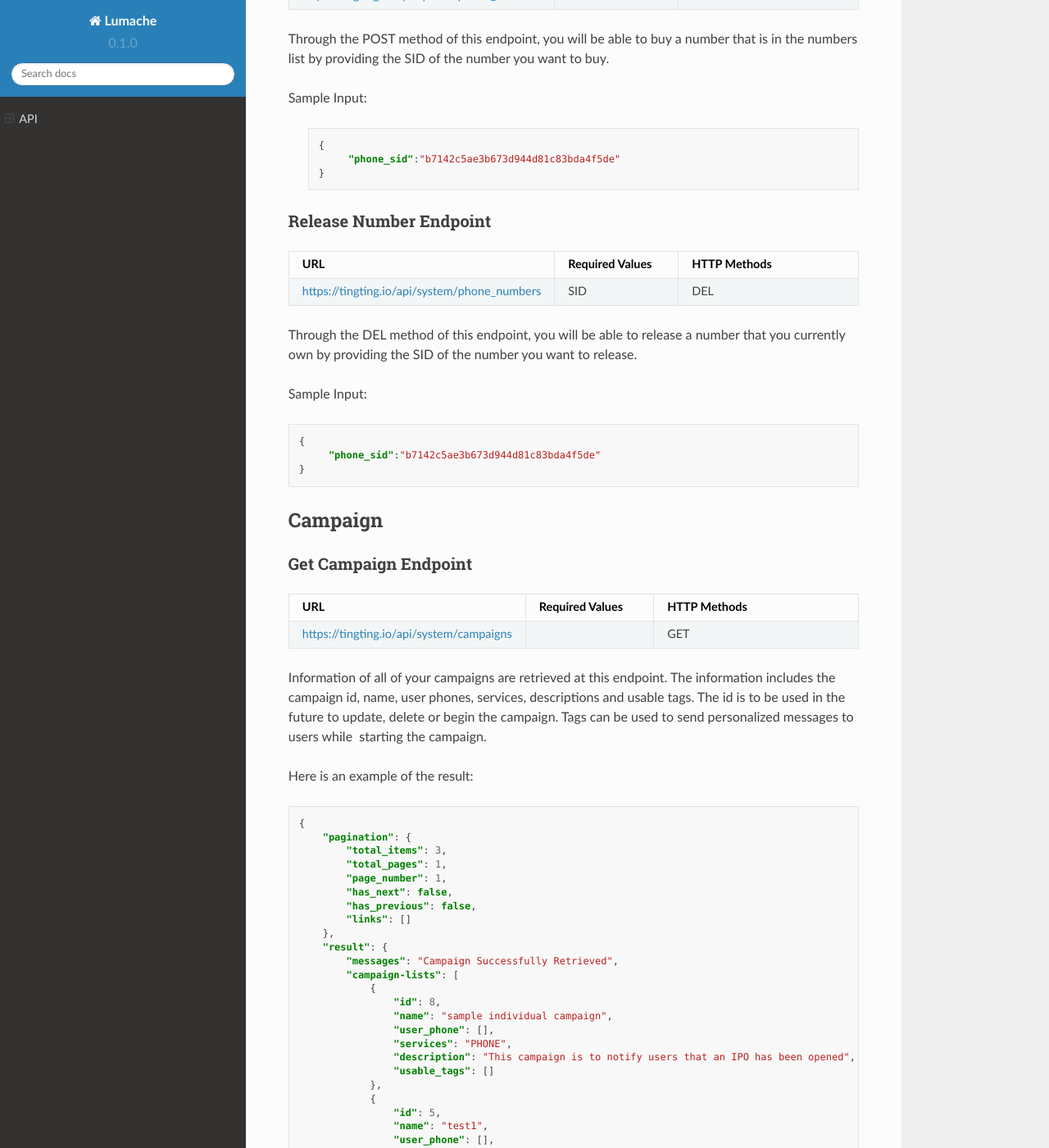
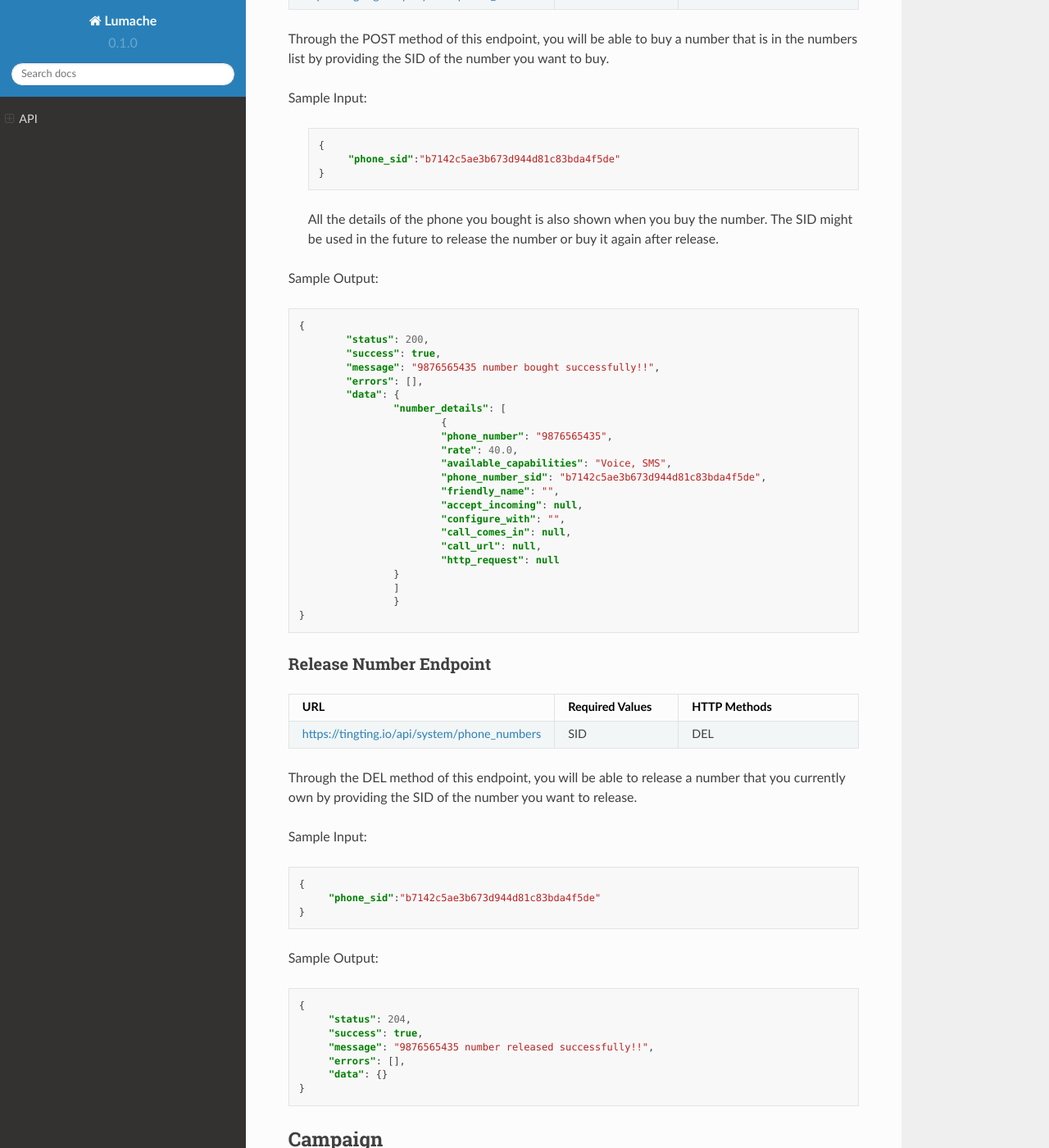
Before and after one commit to anjelikaprixa/TingTing, a Sphinx documentation site: the page built from docs/source/api.rst, in a window 1280 px wide and 1400 px high, scrolled down 4067 px. Shown: the whole window at 82% size. Built offline with Sphinx 7.4.7 and the Read the Docs theme 2.0.0, drawn with Linux system fonts in a browser that asks for light colours; some of the changed text lies outside the part shown.

Commit message:
Update api.rst

```diff
--- a/docs/source/api.rst
+++ b/docs/source/api.rst
@@ -252,6 +252,36 @@
 	"phone_sid":"b7142c5ae3b673d944d81c83bda4f5de"
    }
 
+ All the details of the phone you bought is also shown when you buy the number. The SID might be used in the future to release the number or buy it again after release.
+
+Sample Output:
+
+.. code-block:: json
+
+	{
+		"status": 200,
+    		"success": true,
+    		"message": "9876565435 number bought successfully!!",
+    		"errors": [],
+    		"data": {
+        		"number_details": [
+				{
+            			"phone_number": "9876565435",
+				"rate": 40.0,
+				"available_capabilities": "Voice, SMS",
+				"phone_number_sid": "b7142c5ae3b673d944d81c83bda4f5de",
+				"friendly_name": "",
+				"accept_incoming": null,
+				"configure_with": "",
+				"call_comes_in": null,
+				"call_url": null,
+				"http_request": null
+        		}
+			]
+			}
+    	}
+
+
 Release Number Endpoint
 ~~~~~~~~~~~~~~~~~~~~
 
@@ -277,6 +307,18 @@
 	"phone_sid":"b7142c5ae3b673d944d81c83bda4f5de"
    }
 
+Sample Output:
+
+.. code-block:: json
+
+   {
+	"status": 204,
+    	"success": true,
+ 	"message": "9876565435 number released successfully!!",
+ 	"errors": [],
+    	"data": {}
+   }
+
 Campaign
 --------
 
@@ -297,6 +339,7 @@
 Information of all of your campaigns are retrieved at this endpoint. The information includes the campaign id, name, user phones, services, descriptions and usable tags. The id is to be used in the future to update, delete or begin the campaign. Tags can be used to send personalized messages to users while  starting the campaign.
 
 Here is an example of the result:
+The campaign ID is used to edit, delete, run and perform other campaign activities.
 
 .. code-block:: json
 
@@ -393,6 +436,27 @@
        "description": "This campaign is to notify users that an IPO has been opened"
    }
 
+Sample Output:
+
+.. code-block:: json
+
+	{
+		"status": 201,
+    		"success": true,
+    		"message": "Campaign Created Successfully",
+    		"errors": [],
+    		"data": {
+        		"details": [
+				{
+            			"id": 15,
+            			"name": "new campaign name",
+            			"user_phone": [],
+            			"services": "SMS",
+            			"description": "This campaign is to notify users that and IPO has been opened"
+        		}
+			]
+			}
+    	}
 
 Update Campaign Endpoint
 ~~~~~~~~~~~~~~~~~~~~~~
@@ -426,6 +490,29 @@
 
 Note that the <campaign_id> in the URL should be replaced with the ID of the campaign you want to update.
 
+Sample Output:
+
+.. code-block:: json
+
+	{
+		"status": 200,
+    		"success": true,
+    		"message": "Campaign details successfully updated.",
+    		"errors": [],
+    		"data": {
+        		"details": [
+				{
+            			"id": 15,
+            			"name": "new campaign name",
+            			"user_phone": [],
+            			"services": "SMS",
+            			"description": "This campaign is to notify users that and IPO has been opened"
+        		}
+			]
+			}
+    	}
+
+
 Delete Campaign Endpoint
 ~~~~~~~~~~~~~~~~~~~~~~
 
@@ -442,6 +529,21 @@
 
 Note that the <campaign_id> in the URL should be replaced with the ID of the campaign you want to delete.
 
+Sample Output:
+
+.. code-block:: json
+
+	{
+		"status": 200,
+    		"success": true,
+    		"message": null,
+    		"errors": [],
+    		"data": {
+        		"camaign": "Campaign Deleted Succesfully"
+        		}
+    	}
+
+
 Campaign Details Endpoint
 ~~~~~~~~~~~~~~~~~~~~~~
 
@@ -457,6 +559,31 @@
      - DEL
 
 Note that the <campaign_id> in the URL should be replaced with the ID of the campaign you want to delete.
+
+Sample Output:
+
+.. code-block:: json
+
+	{
+		"status": 200,
+    		"success": true,
+    		"message": null,
+    		"errors": [],
+    		"data": {
+			"messages" : "Details Retrived successfully",
+        		"details": [
+				{
+            			"id": 14,
+           			"name": "campaign name",
+            			"user_phone": [],
+            			"services": "SMS",
+				"description": "asd",
+            			"usable_tags": []
+        		}
+			]
+			}
+    	}
+
 
 Test Voice Endpoint
 ~~~~~~~~~~~~~~~~~~~~
```
